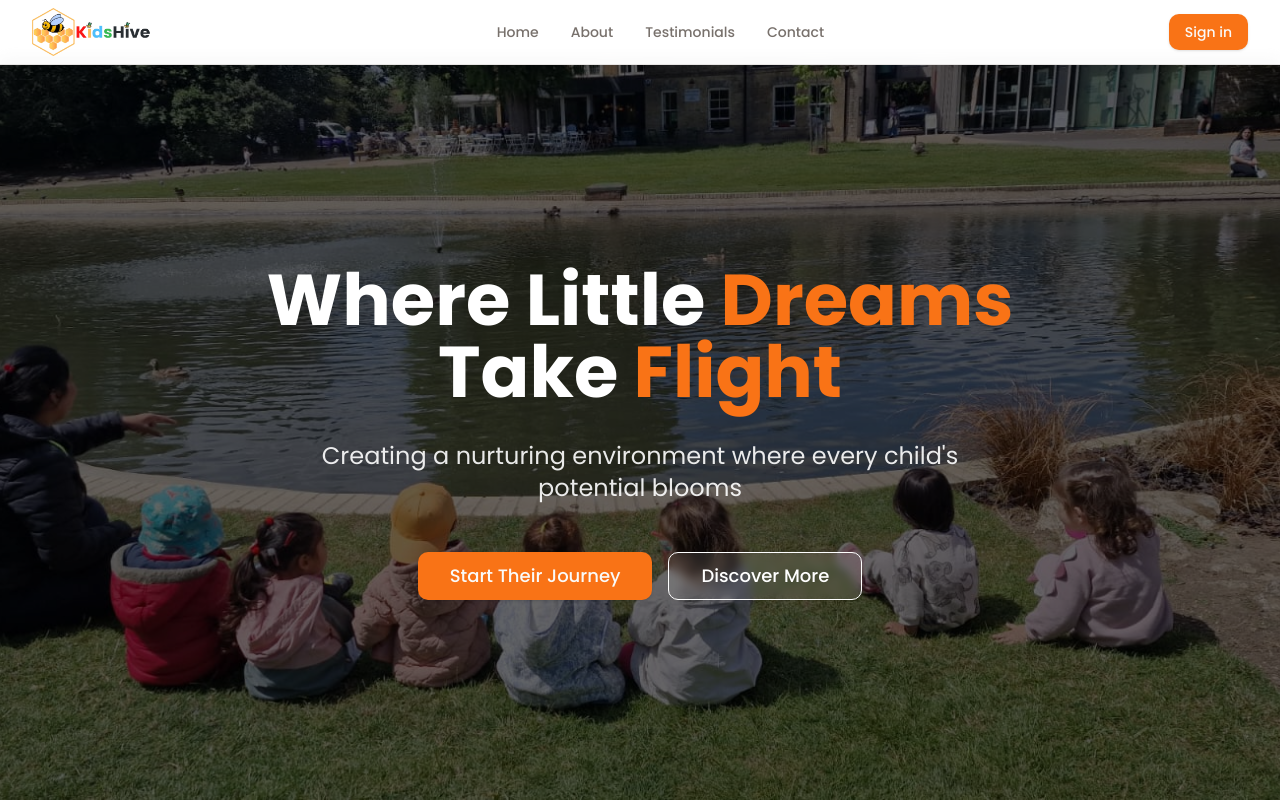
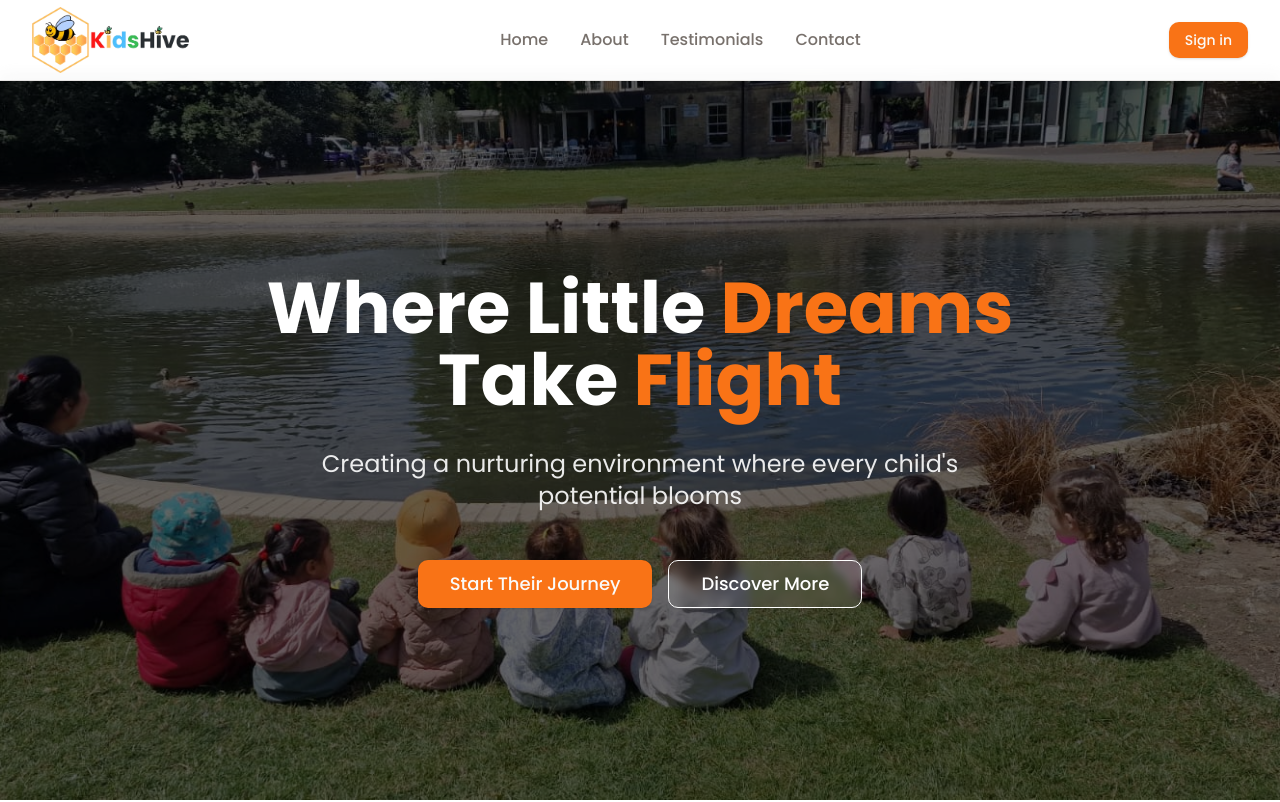
Before and after one commit to sk0812/Kidshive, a Next.js app: page / in a window 1280 px wide. Shown: the top 802 px of the page. Built offline with nearby package versions, Linux system fonts and the light colour scheme.

Commit message:
fixed navbar

```diff
--- a/src/app/layout.tsx
+++ b/src/app/layout.tsx
@@ -40,7 +40,7 @@ export default function RootLayout({
         <Analytics />
         <AuthProvider>
           <Navbar />
-          <main className="pt-16 flex-grow">{children}</main>
+          <main className="pt-20 flex-grow">{children}</main>
           <Footer />
         </AuthProvider>
         <Toaster />
--- a/src/components/layout/Navbar.tsx
+++ b/src/components/layout/Navbar.tsx
@@ -19,17 +19,17 @@ export default function Navbar() {
   const { user } = useAuth();
 
   return (
-    <nav className="fixed top-0 w-full bg-background/95 backdrop-blur supports-[backdrop-filter]:bg-background/60 z-50 border-b">
+    <nav className="fixed w-full bg-background/95 backdrop-blur supports-[backdrop-filter]:bg-background/60 z-50 border-b">
       <div className="max-w-7xl mx-auto px-4 sm:px-6 lg:px-8">
-        <div className="flex h-16 items-center justify-between">
-          {/* Logo */}
+        <div className="flex h-20 items-center justify-between">
+          {/* Logo - increased width and height */}
           <div className="flex-shrink-0">
             <Link href="/" className="flex items-center">
               <Image
                 src="/logo.png"
                 alt="Kidshive Logo"
-                width={120}
-                height={40}
+                width={160}
+                height={53}
                 priority
               />
             </Link>
@@ -41,7 +41,7 @@ export default function Navbar() {
               <a
                 key={item.name}
                 href={item.href}
-                className="text-sm font-medium text-muted-foreground hover:text-primary transition-colors"
+                className="text-base font-medium text-muted-foreground hover:text-primary transition-colors"
               >
                 {item.name}
               </a>
@@ -85,7 +85,7 @@ export default function Navbar() {
                 <a
                   key={item.name}
                   href={item.href}
-                  className="block px-3 py-2 text-base font-medium text-muted-foreground hover:text-primary transition-colors"
+                  className="block px-3 py-2 text-lg font-medium text-muted-foreground hover:text-primary transition-colors"
                   onClick={() => setIsOpen(false)}
                 >
                   {item.name}
@@ -94,7 +94,7 @@ export default function Navbar() {
               {!user ? (
                 <Link
                   href="/signin"
-                  className="block px-3 py-2 text-base font-medium text-muted-foreground hover:text-primary transition-colors"
+                  className="block px-3 py-2 text-lg font-medium text-muted-foreground hover:text-primary transition-colors"
                   onClick={() => setIsOpen(false)}
                 >
                   Sign in
@@ -102,7 +102,7 @@ export default function Navbar() {
               ) : (
                 <Link
                   href="/dashboard"
-                  className="block px-3 py-2 text-base font-medium text-muted-foreground hover:text-primary transition-colors"
+                  className="block px-3 py-2 text-lg font-medium text-muted-foreground hover:text-primary transition-colors"
                   onClick={() => setIsOpen(false)}
                 >
                   Dashboard
--- a/src/components/sections/Hero.tsx
+++ b/src/components/sections/Hero.tsx
@@ -6,7 +6,7 @@ import Link from "next/link";
 
 export default function Hero() {
   return (
-    <section id="home" className="relative h-[calc(100vh-4rem)] min-h-[600px]">
+    <section id="home" className="relative h-[calc(100vh-5rem)] min-h-[600px]">
       {/* Background Image */}
       <div className="absolute inset-0">
         <Image
```
